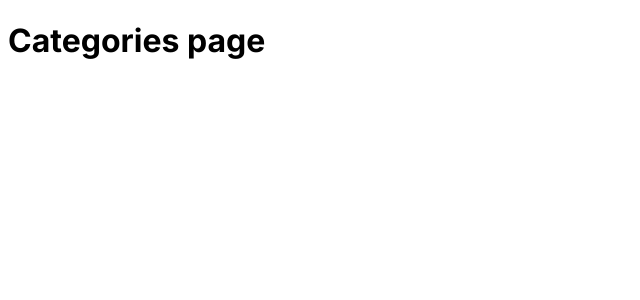
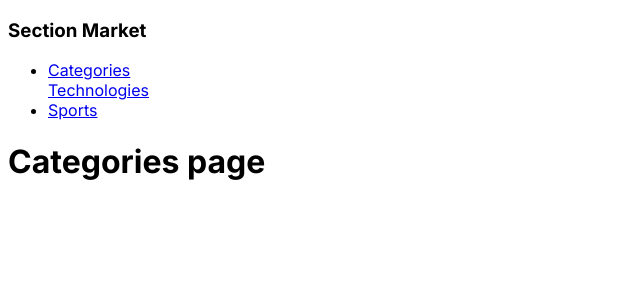
Before and after one commit to flan02/course-nextjs, a Next.js app: page /market/categories in a window 1280 px wide. Shown: the top 300 px of the page, without its empty margins (0-640 px from the left). Built offline with nearby package versions, Linux system fonts and the light colour scheme.

Commit message:
Trabajamos con layout y vimos como se pueden anidar y renderizarse por separado sin afectar al resto de la app, ademas de poder agregarles contextos para manejar solo cierta info dentro de cada layout. Continuaremos en el siguiente modulo con METADATA.

```diff
--- /dev/null
+++ b/app/market/layout.jsx
@@ -0,0 +1,26 @@
+import Link from "next/link";
+
+//? El nav sera visible en todos los archivos que esten dentro de la carpeta market
+//* Podria crear un context que solo apliquen a los archivos dentro de la carpeta market
+
+const MarketRoot = ({ children }) => {
+  return (
+    <>
+      <nav>
+        <h3>Section Market</h3>
+        <ul>
+          <li>
+            <Link href="/market/categories">Categories</Link>
+          </li>
+          <Link href="/market/categories/technologies">Technologies</Link>
+          <li>
+            <Link href="/market/categories/sports">Sports</Link>
+          </li>
+        </ul>
+      </nav>
+      {children}
+    </>
+  );
+};
+
+export default MarketRoot;
```
Also changed, not shown: 1 other file (tests, documents, lock files or other folders).
